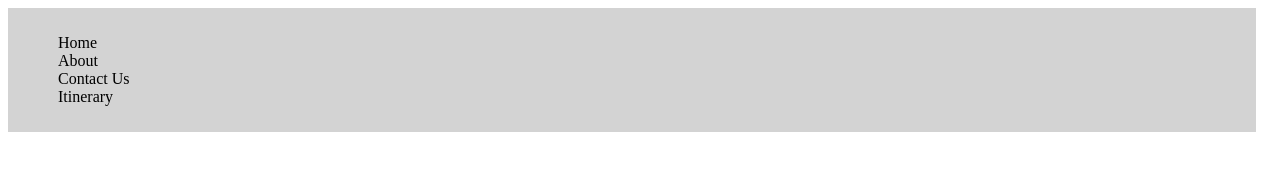
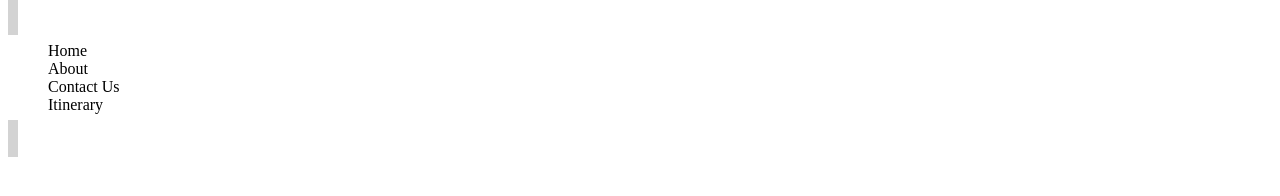
Before and after one commit to acciojob/navigate-in-style-mudassir8050, a website: page main.html in a window 1280 px wide. Drawn offline with Linux system fonts and the light colour scheme.

Commit message:
created a submission

```diff
--- a/main.html
+++ b/main.html
@@ -1,5 +1,4 @@
 <!DOCTYPE html>
-
 <html>
 
 <head>
@@ -7,22 +6,14 @@
 </head>
 
 <body>
-
-	<!-- the entire body must be written by student -->
-
 	<nav>
-		<ul type="none">
+		<ul style="list-style: none;">
 			<li>Home</li>
 			<li>About</li>
 			<li>Contact Us</li>
 			<li>Itinerary</li>
 		</ul>
 	</nav>
-
-
-    <script type="text/javascript" src="./script.js">
-</script>
-
 </body>
 
 </html>
--- a/styles.css
+++ b/styles.css
@@ -1,10 +1,8 @@
-/*  your css code here. If applicable */
-nav{
-	background-color : #D3D3D3;
-	padding : 10px;
-	display : flex;
-	flex-direction : inline;
-	margin-right : 1rem;
-
-
+/* your css code here. If applicable */
+nav {
+	background-color: #D3D3D3;
+	padding: 10px;
+	display: inline;
+	margin-right: 1rem;
+	align-items: center; /* Corrected typo */
 }
```
